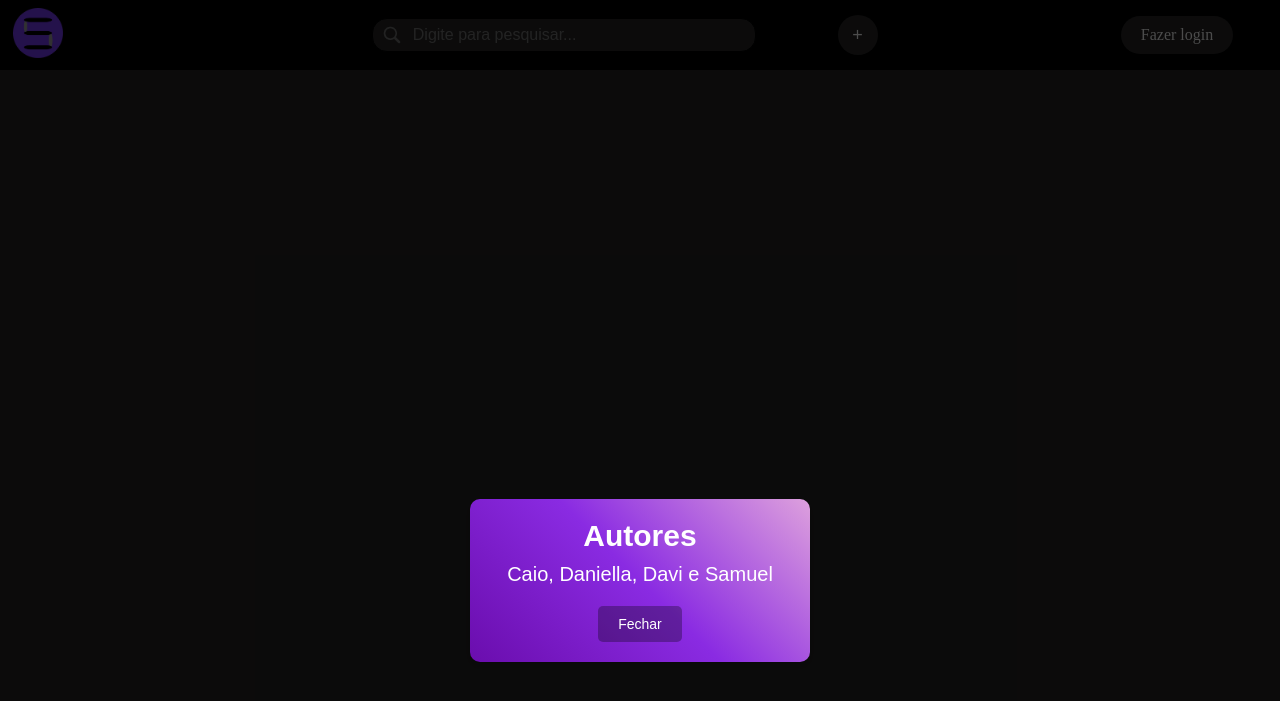
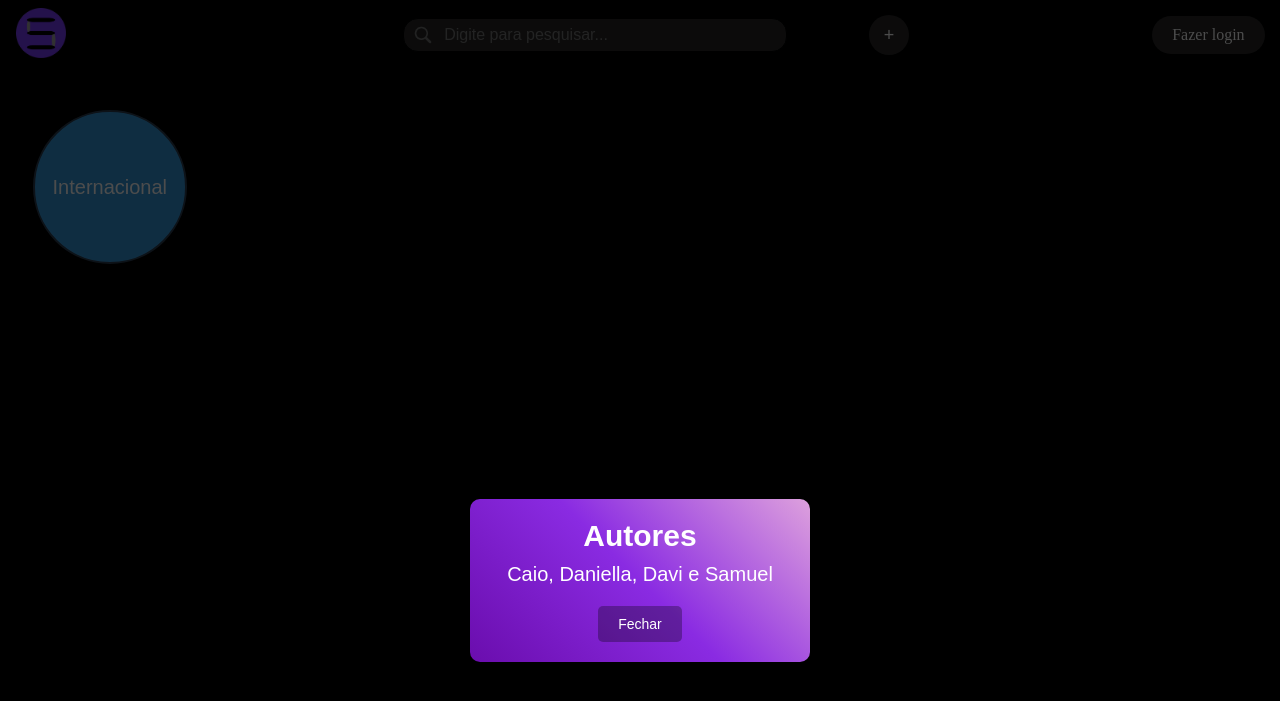
Before and after one commit to Danielaredes1/spotifive, a PHP site: page / in a window 1280 px wide. Shown: the top 701 px of the page. Run offline with PHP 8.4, Linux system fonts and the light colour scheme; some web fonts are replaced.

Commit message:
atualizacoes

```diff
--- a/index.html
+++ b/index.html
@@ -38,6 +38,7 @@
                 <li><button class="categoria">Nova categoria</button></li>
             </ul>
         </div>
+    </header>
 
     <dialog class="music">
         <div class="popup">
@@ -78,14 +79,11 @@
 
     <main>
         <div class="circle-container">
-            <div class="circle"></div>
-            <div class="circle"></div>
-            <div class="circle"></div>
-            <div class="circle"></div>
-            <div class="circle"></div>
+            <a href=""><div class="circle">Internacional</div></a>
           </div>
     </main>
 
     <script src="header.js"></script>
+    <script src="menu.js"></script>
 </body>
 </html>
--- a/style.css
+++ b/style.css
@@ -8,15 +8,18 @@ html, body {
 }
 
 body {
-    background-color: #272626;
+    background-color: black;
 }
 
 header {
     background-color: black;
+    width: 100%;
     height: 70px;
     display: flex;
     align-items: center;
     justify-content: center;
+    margin-bottom: 30px;
+    position: fixed;
 }
 
 p {
@@ -25,6 +28,10 @@ p {
     padding: 0;
     font-size: 18px;
     font-family: Arial, Helvetica, sans-serif;
+}
+
+a {
+    text-decoration: none;
 }
 
 #logo {
@@ -68,9 +75,9 @@ p {
 
 #logotipo {
     display: flex;
-    position: absolute;
+    position: relative;
     margin-left: 1%;
-    left: 0%;
+    left: -26%;
 }
 
 #pesquisar {
@@ -312,3 +319,37 @@ input[type="color"] {
 #close-modal:hover {
     background-color: rgba( 0, 0, 0, .7);
 }
+
+main {
+    width: 98%;
+    height: 100%;
+    display: flex;
+    border: none;
+    background: linear-gradient(deg, #272626, #1a1a1a);
+    margin-left: auto;
+    margin-right: auto;
+    margin-top: 80px;
+    border-radius: 10px;
+    padding: 10px;
+  }
+
+.circle-container {
+    display: flex;
+    justify-content:left;
+    width: 100%;
+  }
+  .circle {
+    display: flex;
+    align-items: center;
+    justify-content: center;
+    width: 150px;
+    height: 150px;
+    background-color: #3498db;
+    border-radius: 50%;
+    border: 2px solid #2c3e50;
+    color: white;
+    font-family: Arial, Helvetica, sans-serif;
+    font-size: 20px;
+    margin: 20px;
+    gap: 20px;
+}
```
Also changed, not shown: menu.js (added).
